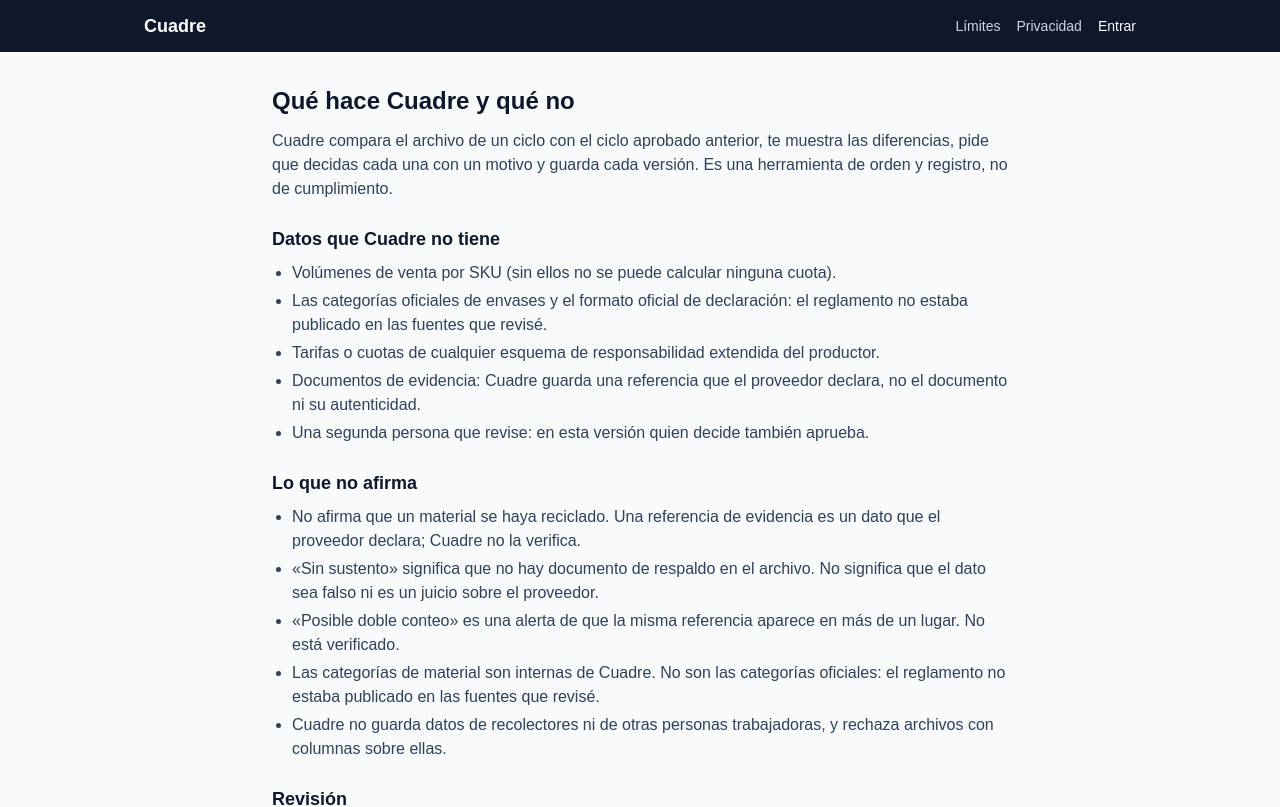
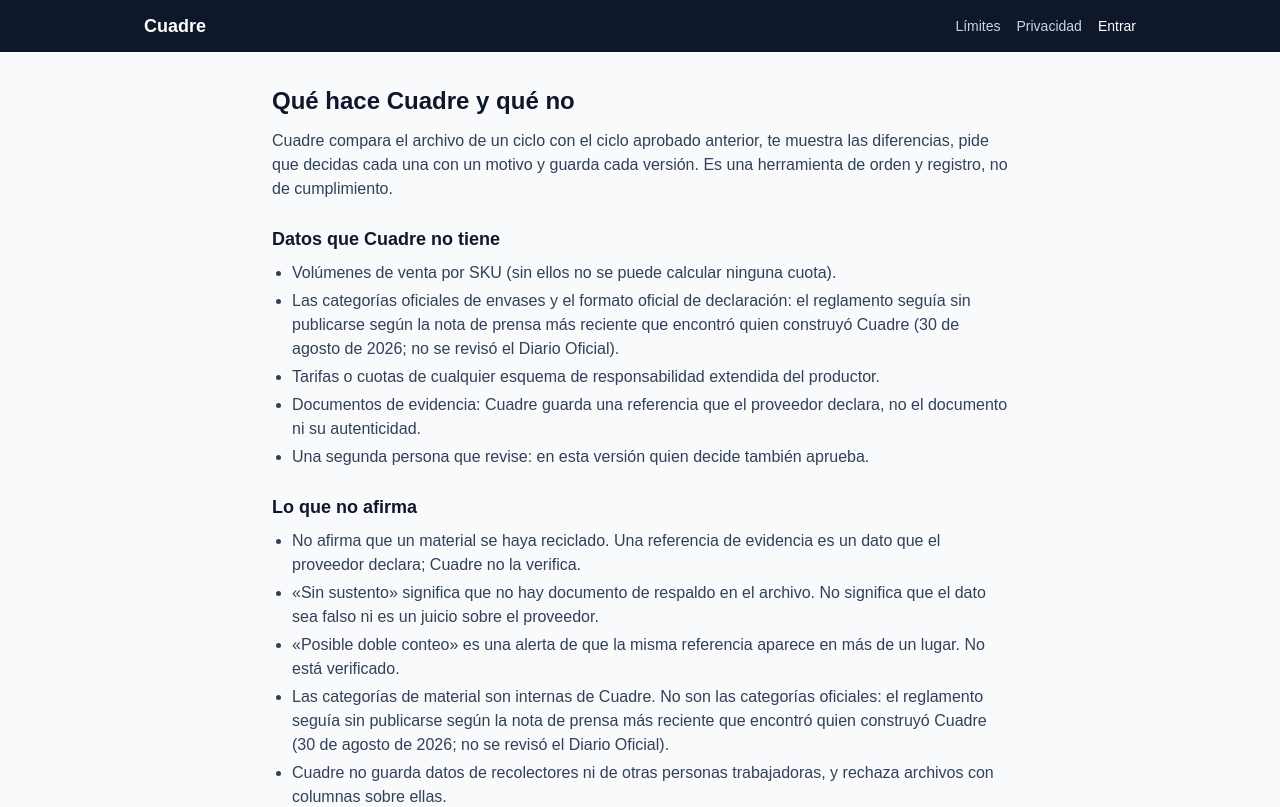
Before and after one commit to emiliogomezbuilds/cuadre, a Next.js app: page /limites in a window 1280 px wide. Shown: the top 807 px of the page. Built offline with nearby package versions, Linux system fonts and the light colour scheme.

Commit message:
Copy: replace first-person 'las fuentes que revisé' with what was actually checked (persona finding)

```diff
--- a/app/limites/page.tsx
+++ b/app/limites/page.tsx
@@ -19,7 +19,7 @@ export default function Limites() {
         <li>No afirma que un material se haya reciclado. Una referencia de evidencia es un dato que el proveedor declara; Cuadre no la verifica.</li>
         <li>«Sin sustento» significa que no hay documento de respaldo en el archivo. No significa que el dato sea falso ni es un juicio sobre el proveedor.</li>
         <li>«Posible doble conteo» es una alerta de que la misma referencia aparece en más de un lugar. No está verificado.</li>
-        <li>Las categorías de material son internas de Cuadre. No son las categorías oficiales: el reglamento no estaba publicado en las fuentes que revisé.</li>
+        <li>Las categorías de material son internas de Cuadre. No son las categorías oficiales: el reglamento seguía sin publicarse según la nota de prensa más reciente que encontró quien construyó Cuadre (30 de agosto de 2026; no se revisó el Diario Oficial).</li>
         <li>Cuadre no guarda datos de recolectores ni de otras personas trabajadoras, y rechaza archivos con columnas sobre ellas.</li>
       </ul>
       <h2 className="mt-6 text-lg font-semibold">Revisión</h2>
--- a/app/page.tsx
+++ b/app/page.tsx
@@ -15,7 +15,7 @@ export default function Home() {
         <li>Verás cuánto trabajo manual costó el ciclo y qué datos Cuadre no tiene.</li>
       </ul>
       <div className="mt-6 rounded-md border border-amber-300 bg-amber-50 p-4 text-sm text-amber-900">
-        <strong>Lo que Cuadre no hace.</strong> No calcula cuotas, no presenta declaraciones ante ninguna autoridad y no da asesoría legal: el reglamento de la Ley General de Economía Circular no estaba publicado en las fuentes que revisé. Tampoco verifica que algo se haya reciclado. Una cifra de contenido reciclado sin documento de respaldo se exporta como «sin sustento».
+        <strong>Lo que Cuadre no hace.</strong> No calcula cuotas, no presenta declaraciones ante ninguna autoridad y no da asesoría legal: el reglamento de la Ley General de Economía Circular seguía sin publicarse según la nota de prensa más reciente que encontró quien construyó Cuadre (30 de agosto de 2026; no se revisó el Diario Oficial). Tampoco verifica que algo se haya reciclado. Una cifra de contenido reciclado sin documento de respaldo se exporta como «sin sustento».
       </div>
       <div className="mt-8 flex gap-3">
         <Button asChild size="lg"><Link href="/login">Entrar con Google</Link></Button>
--- a/lib/effort.ts
+++ b/lib/effort.ts
@@ -4,7 +4,7 @@ import type { Reconciliation } from "@/lib/engine";
 
 export const NOT_AVAILABLE = [
   "Volúmenes de venta por SKU (sin ellos no se puede calcular ninguna cuota).",
-  "Las categorías oficiales de envases y el formato oficial de declaración: el reglamento no estaba publicado en las fuentes que revisé.",
+  "Las categorías oficiales de envases y el formato oficial de declaración: el reglamento seguía sin publicarse según la nota de prensa más reciente que encontró quien construyó Cuadre (30 de agosto de 2026; no se revisó el Diario Oficial).",
   "Tarifas o cuotas de cualquier esquema de responsabilidad extendida del productor.",
   "Documentos de evidencia: Cuadre guarda una referencia que el proveedor declara, no el documento ni su autenticidad.",
   "Una segunda persona que revise: en esta versión quien decide también aprueba.",
```
Also changed, not shown: 1 other file (tests, documents, lock files or other folders).
